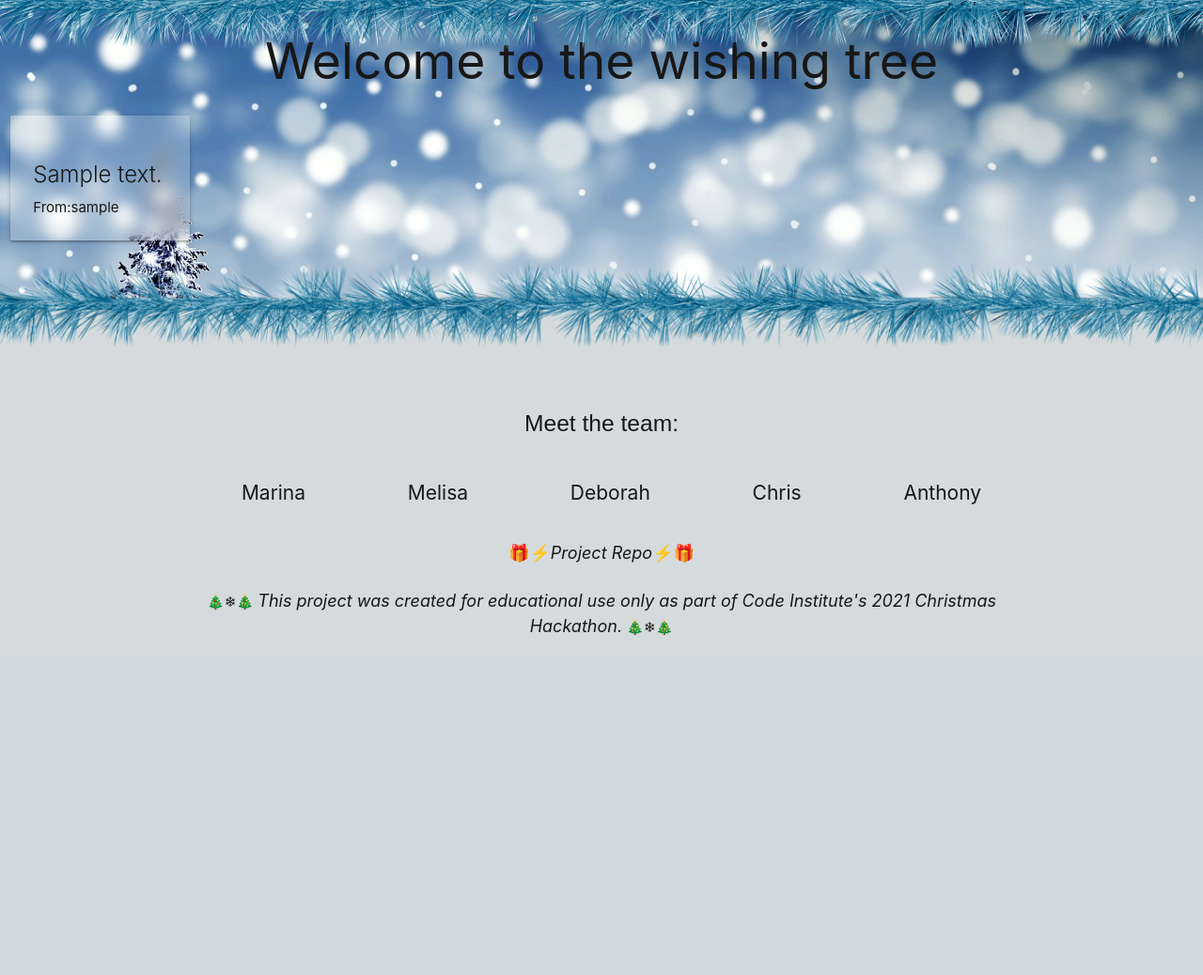
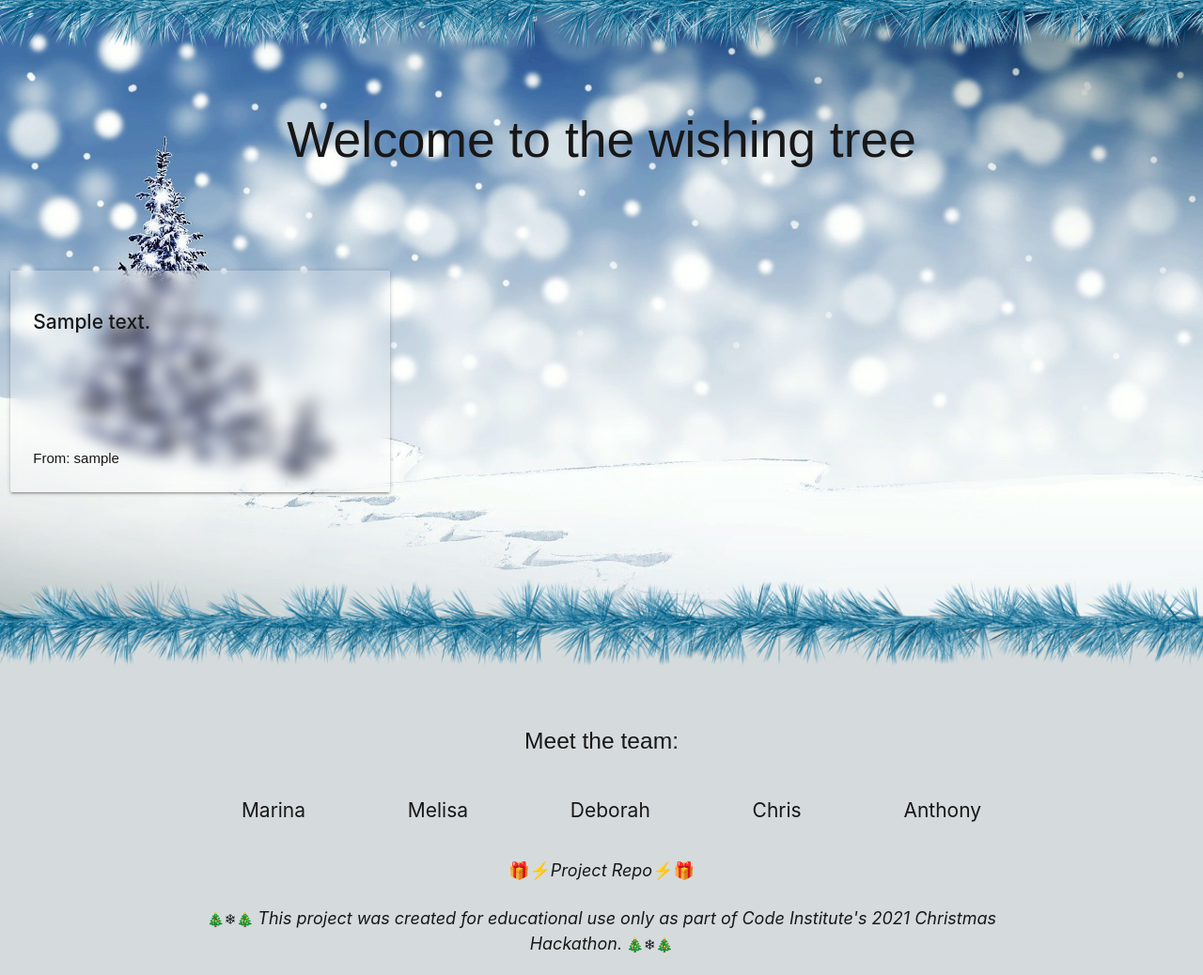
Before and after one commit to marina601/team11-CI-Christmas-Hackathon, a Flask app: page /wishing_tree in a window 1280 px wide. Shown: the part 100-1138 px from the top of the page at 94% size. Before the commit the page ends 777 px from the top, so only its background shows below. Run offline with Flask 2, Linux system fonts and the light colour scheme; the visitor is signed in with stand-in values (Sample User, id 1); a database or web service that is not in the repository returns one stand-in record (values such as "Sample title"); some libraries are stand-ins or nearby versions; some web fonts are replaced.

Commit message:
consistent styling applied to wishing_tree.html

```diff
--- a/static/css/style.css
+++ b/static/css/style.css
@@ -341,6 +341,14 @@ nav .brand-logo i {
             backdrop-filter: blur(8px);
 }
 
+/* Wish Tree */
+.card .card-content .card-title.wish-message {
+    margin: 1rem auto;
+    min-height: 10ch;
+    font-size: 1.4rem;
+    font-weight: 500;
+}
+
 /* Error 404 */
 .error-message {
     text-align: center;
--- a/templates/add_group.html
+++ b/templates/add_group.html
@@ -3,7 +3,7 @@
 
     <div class="row">
         <div class="col s12 center-align">
-            <h2 class="text-center heading mt-utility-x4 custom-font">Create a Group</h2>
+            <h2 class="heading mt-utility-x4 custom-font">Create a Group</h2>
         </div>
     </div>
     <div class="row">
--- a/templates/add_wish.html
+++ b/templates/add_wish.html
@@ -29,7 +29,7 @@
                                 <option value="{{ user.email }}">{{ user.email }}</option>
                             {% endfor %}
                         </select>
-                        <label for="for_username" class="input-label">Select a team memeber</label>
+                        <label for="for_username" class="input-label">Select a team member</label>
                     </div>
                 </div>
                 <!--Message-->
--- a/templates/wishing_tree.html
+++ b/templates/wishing_tree.html
@@ -1,23 +1,26 @@
 {% extends "base.html" %}
 
 {% block content %}
+  <div class="row">
+    <div class="col s12 center-align mt-utility-x4 mb-utility-x4">
+      <h2 class="heading mt-utility-x4 custom-font">Welcome to the wishing tree</h2>
+    </div>
+  </div>
 
-    <h2 class="center-align">Welcome to the wishing tree</h2>
   {% if wishes %}
-
-      <div class="row">
+    <div class="row mb-utility-x4">
       {% for wish in wishes %}
-        <div class="col s12 m4 l2">
+      <div class="col s12 m6 l4 mb-utility-x4">
         <div class="card">
           <div class="card-content">
-              <h4 class="card-title">{{wish.message}}</h4>
-              <p>From:{{wish.username_from}}</p>
+            <h4 class="card-title wish-message">{{wish.message}}</h4>
+            <p class="custom-font">From: {{wish.username_from}}</p>
           </div>
         </div>
       </div>
       {% else %}
       <!--If no wishes-->
-        <div class="col s12">
+      <div class="col s12 center-align mt-utility-x4 mb-utility-x4">
         <h3>You have no wishes yet!</h3>
       </div>
       {% endfor %}
```
Lines whose indentation alone changed are shown as unchanged.
